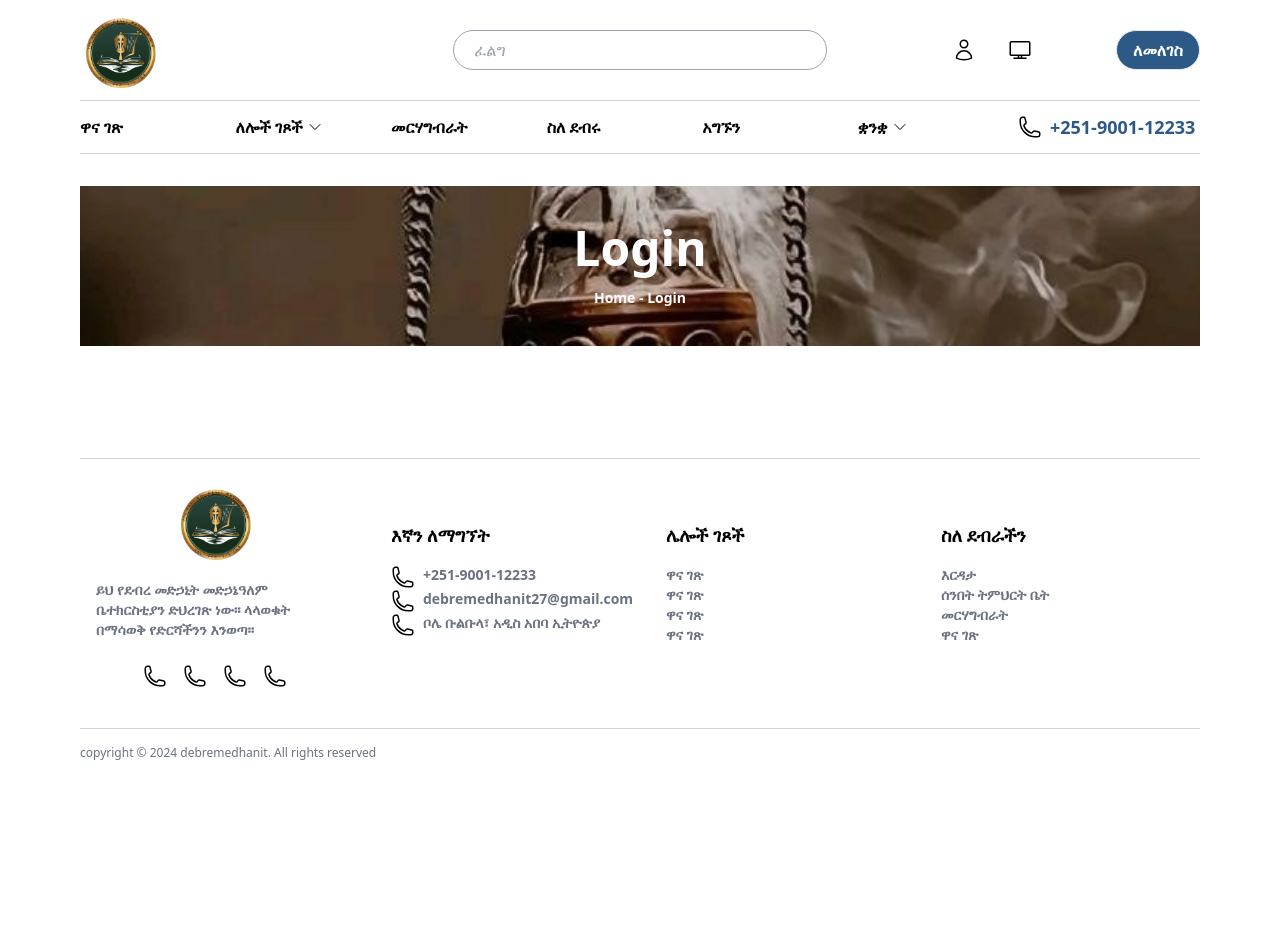
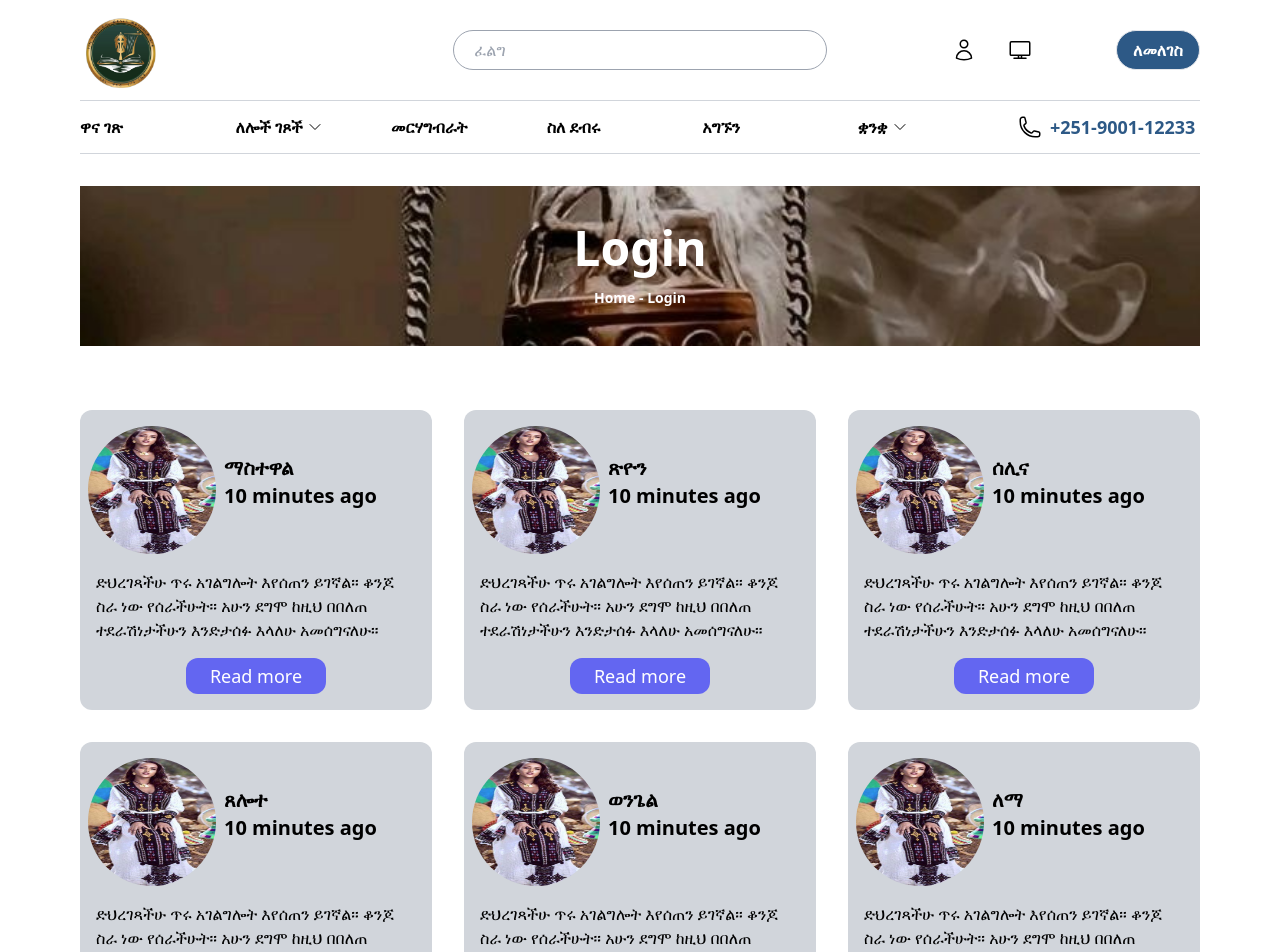
Before and after one commit to sel2127/Religious-IMS, a React (Create React App) app in the folder client/: page /feedback in a window 1280 px wide. Shown: the top 952 px of the page. Before the commit the page ends 800 px from the top, so only its background shows below. Built offline with nearby package versions, Linux system fonts and the light colour scheme.

Commit message:
feedback updated

```diff
--- a/client/public/index.html
+++ b/client/public/index.html
@@ -24,7 +24,7 @@
       work correctly both with client-side routing and a non-root public URL.
       Learn how to configure a non-root public URL by running `npm run build`.
     -->
-    <title>React App</title>
+    <title>Religious-IMS</title>
   </head>
   <body>
     <noscript>You need to enable JavaScript to run this app.</noscript>
--- a/client/src/App.js
+++ b/client/src/App.js
@@ -9,6 +9,7 @@ import Forgot from './pages/Forgot'
 import Header from './components/Header'
 import Breadcrumb from './components/Breadcrumb';
 import Footer from './components/Footer'
+import FeedbackPage from './pages/FeedbackPage';
 
 
 
@@ -24,6 +25,7 @@ function App() {
         <Route path="/login" element={<Login />} />
         <Route path="/register" element={<Register />} />
         <Route path="/forgot" element={<Forgot />} />
+        <Route path='feedback' element={<FeedbackPage/>}/>
       </Routes>
       <Footer/>
     </Router>
--- a/client/src/pages/FeedbackPage.jsx
+++ b/client/src/pages/FeedbackPage.jsx
@@ -1,33 +1,39 @@
-import React from 'react'
-import data from './feedback'
-import Header from '../components/Header'
-import Footer from '../components/Footer'
+
+import React from 'react';
+import data from './feedback';
+import Header from '../components/Header';
+import Footer from '../components/Footer';
+
 const FeedbackPage = () => {
   return (
-    <div className="w-full m-auto ">
+    <div className="w-full m-auto">
       {/* <Header/> */}
-  <div className="grid grid-cols-3 gap-8 mt-8">
-    {data.map((data)=>(
-      <div className='h-auto bg-gray-300 h-[450px] text-black rounded-xl'>
-      <div className=' rounded-t-xl flex justify-start items-center ml-1'>
-        <img src={data.img} alt='' className='h-32 w-32 rounded-full mt-4 ml-1 ' />
-       <div className='ml-2'>
-        <p className='text-xl font-semibold'>{data.name}</p>
-        <p className='text-xl font-semibold'>{data.time}</p>
+      <div className="grid sm:grid-cols-1 md:grid-cols-2 lg:grid-cols-3 gap-8 mt-8">
+        {data.map((data) => (
+          <div className="h-auto bg-gray-300 h-[450px] text-black rounded-xl">
+            <div className="rounded-t-xl flex justify-start items-center ml-1">
+              <img
+                src={data.img}
+                alt=""
+                className="h-32 w-32 rounded-full mt-4 ml-1"
+              />
+              <div className="ml-2">
+                <p className="text-xl font-semibold">{data.name}</p>
+                <p className="text-xl font-semibold">{data.time}</p>
               </div>
             </div>
             <div className="flex flex-col justify-center items-center gap-4 p-4">
-
               <p>{data.review}</p>
-        <button className=' text-white  bg-indigo-500  text-lg px-6 py-1 rounded-xl'>Read more</button>
+              <button className="text-white bg-indigo-500 text-lg px-6 py-1 rounded-xl">
+                Read more
+              </button>
             </div>
           </div>
-    )) }
-
+        ))}
       </div>
       {/* <Footer/> */}
     </div>
-  )
-}
+  );
+};
 
-export default FeedbackPage
+export default FeedbackPage;
```
Lines whose indentation alone changed are shown as unchanged.
